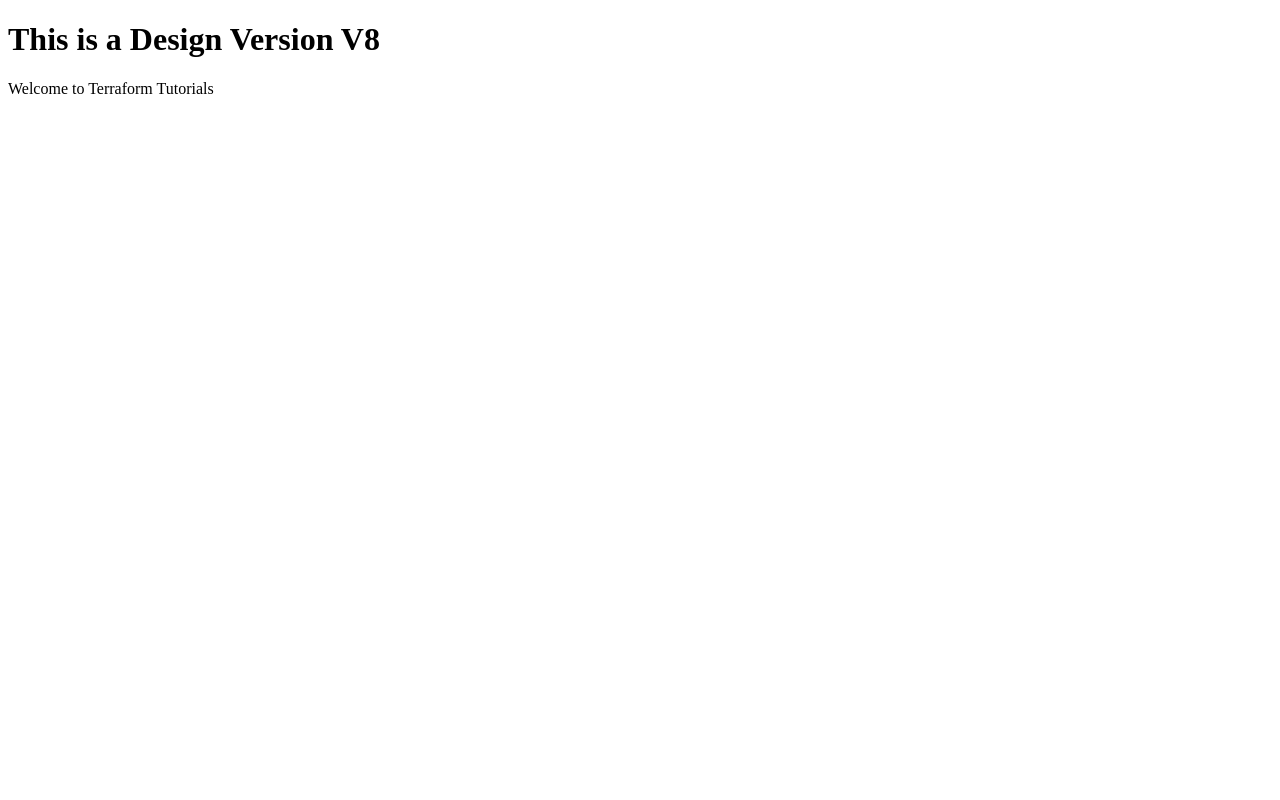
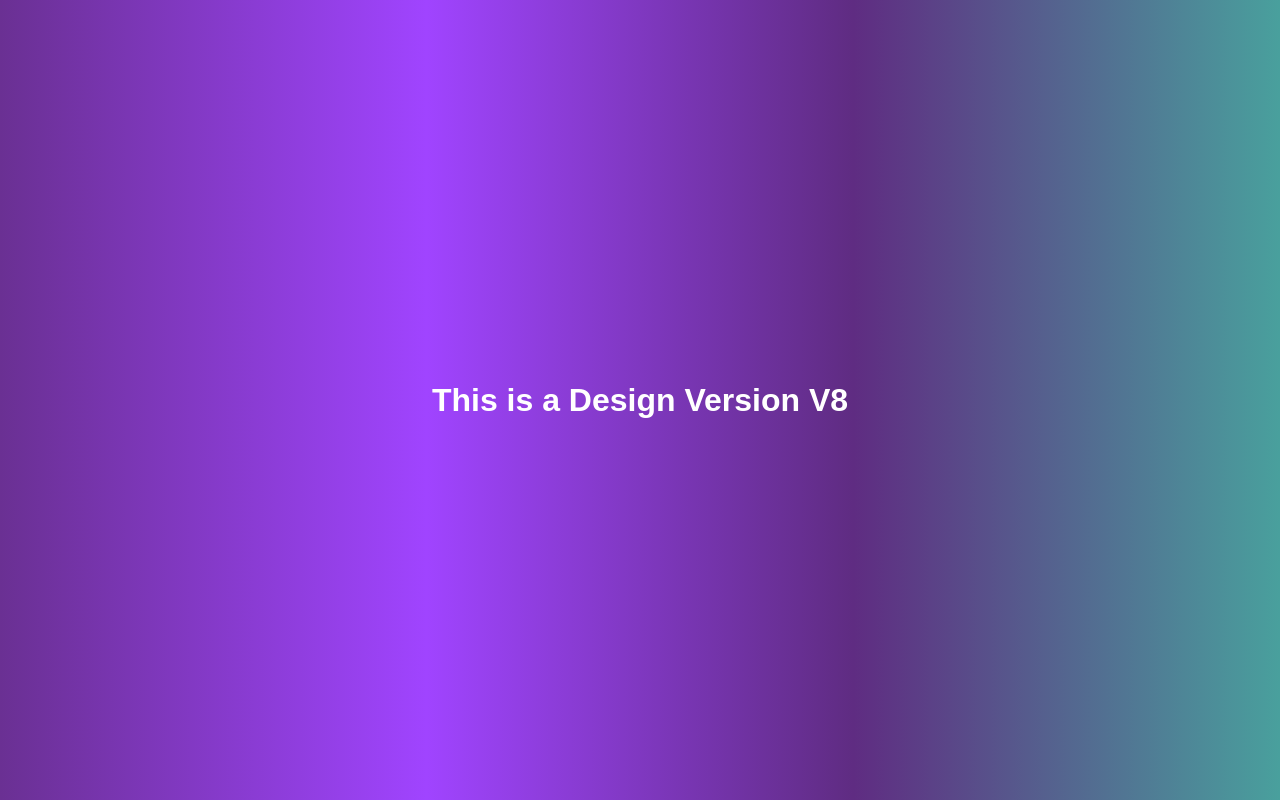
Before and after one commit to Sathish-Gollena/myrepo, a plain HTML site: page index.html in a window 1280 px wide. Drawn offline with Linux system fonts and the light colour scheme.

Commit message:
Added design for Website

```diff
--- a/index.html
+++ b/index.html
@@ -5,13 +5,13 @@
     <meta charset="UTF-8">
     <meta http-equiv="X-UA-Compatible" content="IE=edge">
     <meta name="viewport" content="width=device-width, initial-scale=1.0">
-    <link rel="stylesheet" href="styles.css">
+    <link rel="stylesheet" href="style.css">
     <title>Document</title>
 </head>
 
 <body>
     <h1>This is a Design Version V8</h1>
-    <p>Welcome to Terraform Tutorials</p>
+
 </body>
 
 </html>
```
